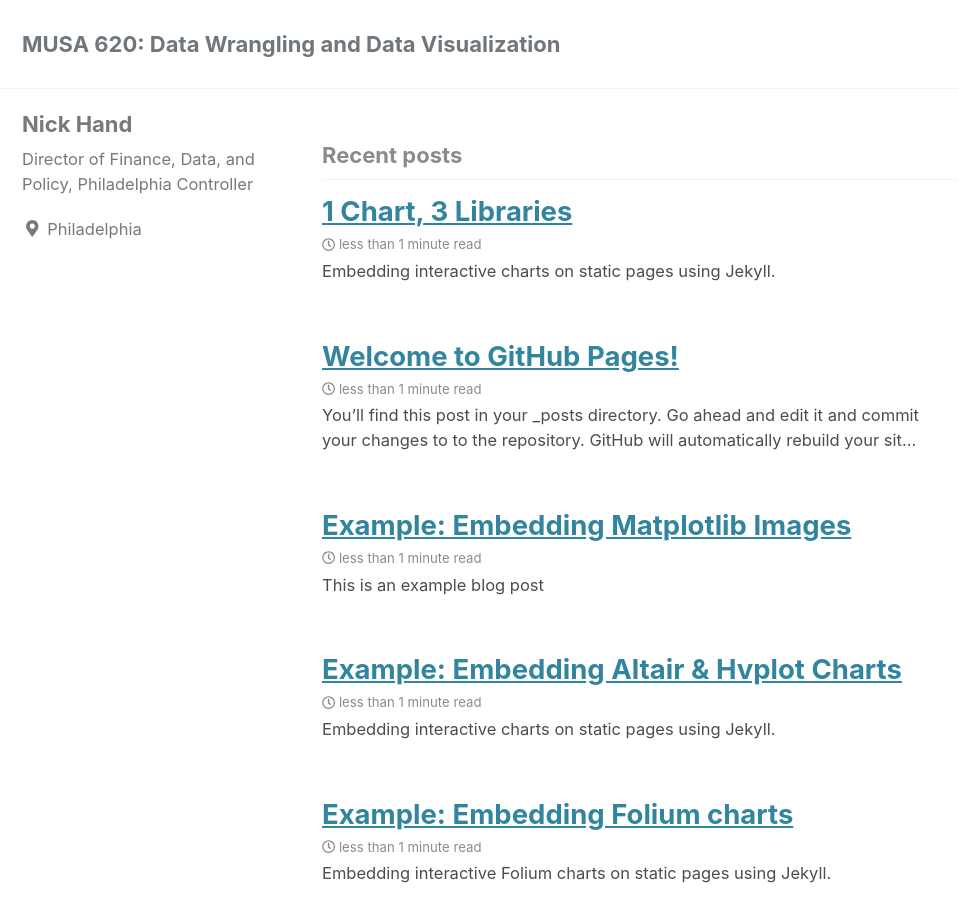
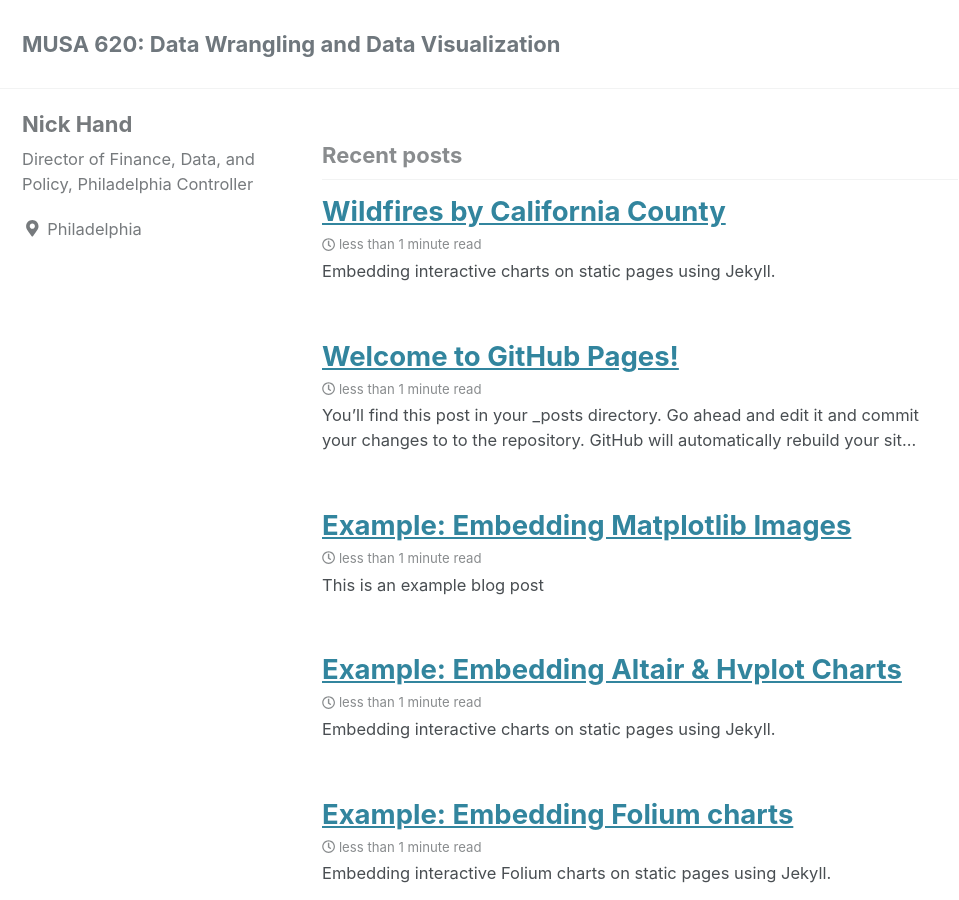
Before and after one commit to schuhma/MUSA620FinalProject2019, a Jekyll site: the page built from index.html, in a window 1280 px wide and 900 px high. Shown: the whole window, without its empty margins (0-959 px from the left). Built offline with Jekyll 4.4.1, drawn with Linux system fonts in a browser that asks for light colours; cached includes are drawn as plain includes; nearby versions of some CDN libraries; a script that is not in the unit is left out; the list of posts is cut into pages by our own code.

Commit message:
Update 2019-12-12-firesG.md

```diff
--- a/_posts/2019-12-12-firesG.md
+++ b/_posts/2019-12-12-firesG.md
@@ -1,5 +1,5 @@
 ---
-title: "1 Chart, 3 Libraries"
+title: "Wildfires by California County"
 date: 2019-12-12
 published: true
 tags: [dataviz, altair, vega-lite, observable, holoviews]
```
